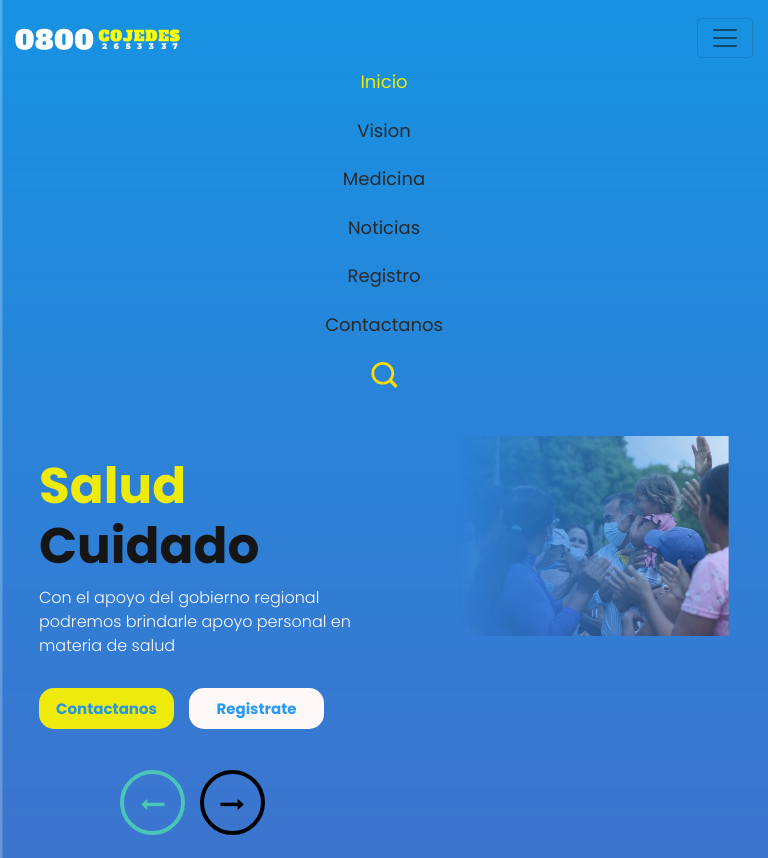
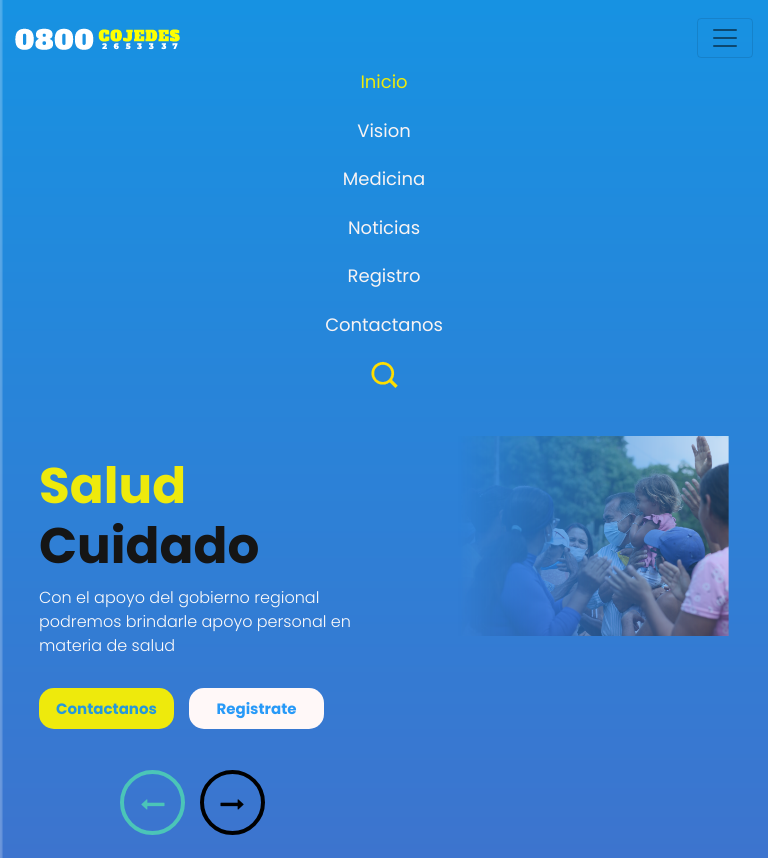
Before and after one commit to 0800cojedes/0800cojedes.github.io, a PHP site: page /index.html in a window 768 px wide, after a click that opens the changed part. Shown: the top 858 px of the page. Run offline with PHP 8.4, Linux system fonts and the light colour scheme; some libraries are stand-ins or nearby versions.

Commit message:
barra lateral

```diff
--- a/css/responsive.css
+++ b/css/responsive.css
@@ -188,12 +188,12 @@
     }
     .navbar-expand-lg .navbar-nav .nav-link {
         display: block;
-        color: #272a2a;
+        color: #f8f3f3;
         text-align: center;
     }
     .navbar-light .navbar-nav .nav-link:focus,
     .navbar-light .navbar-nav .nav-link:hover {
-        color: #15e4d0;
+        color: #f5e236;
     }
     .nav-link {
         display: none;
```
